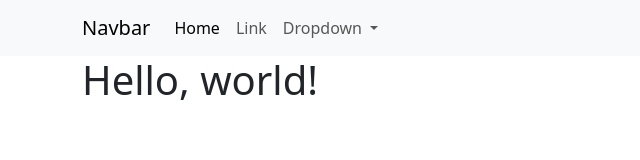
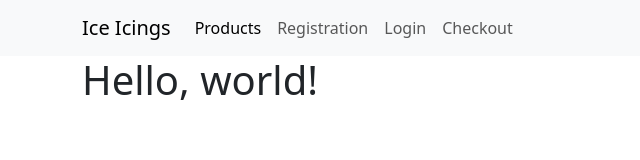
Before and after one commit to IcelineKing/capstone-store-, a plain HTML site: page index.html in a window 1280 px wide. Shown: the whole page, without its empty margins (0-640 px from the left). Drawn offline with nearby package versions, Linux system fonts and the light colour scheme.

Commit message:
added pages for store

```diff
--- a/index.html
+++ b/index.html
@@ -15,7 +15,7 @@
     <header>
         <nav class="navbar navbar-expand-lg bg-body-tertiary">
             <div class="container">
-                <a class="navbar-brand" href="#">Navbar</a>
+                <a class="navbar-brand" href="index.html">Ice Icings</a>
                 <button class="navbar-toggler" type="button" data-bs-toggle="collapse"
                     data-bs-target="#navbarSupportedContent" aria-controls="navbarSupportedContent"
                     aria-expanded="false" aria-label="Toggle navigation">
@@ -23,25 +23,26 @@
                 </button>
                 <div class="collapse navbar-collapse" id="navbarSupportedContent">
                     <ul class="navbar-nav me-auto mb-2 mb-lg-0">
+
+
                         <li class="nav-item">
-                            <a class="nav-link active" aria-current="page" href="#">Home</a>
+                            <a class="nav-link active" aria-current="page" href="products.html">Products</a>
                         </li>
+
                         <li class="nav-item">
-                            <a class="nav-link" href="#">Link</a>
+                            <a class="nav-link" href="registration.html">Registration</a>
                         </li>
-                        <li class="nav-item dropdown">
-                            <a class="nav-link dropdown-toggle" href="#" role="button" data-bs-toggle="dropdown"
-                                aria-expanded="false">
-                                Dropdown
-                            </a>
-                            <ul class="dropdown-menu">
-                                <li><a class="dropdown-item" href="#">Action</a></li>
-                                <li><a class="dropdown-item" href="#">Another action</a></li>
-                                <li>
-                                    <hr class="dropdown-divider">
-                                </li>
-                                <li><a class="dropdown-item" href="#">Something else here</a></li>
-                            </ul>
+
+                        <li class="nav-item">
+                            <a class="nav-link" href="login.html">Login</a>
+                        </li>
+
+                        <li class="nav-item">
+                            <a class="nav-link" href="checkout.html">Checkout</a>
+                        </li>
+
+
+
                         </li>
 
                     </ul>
```
